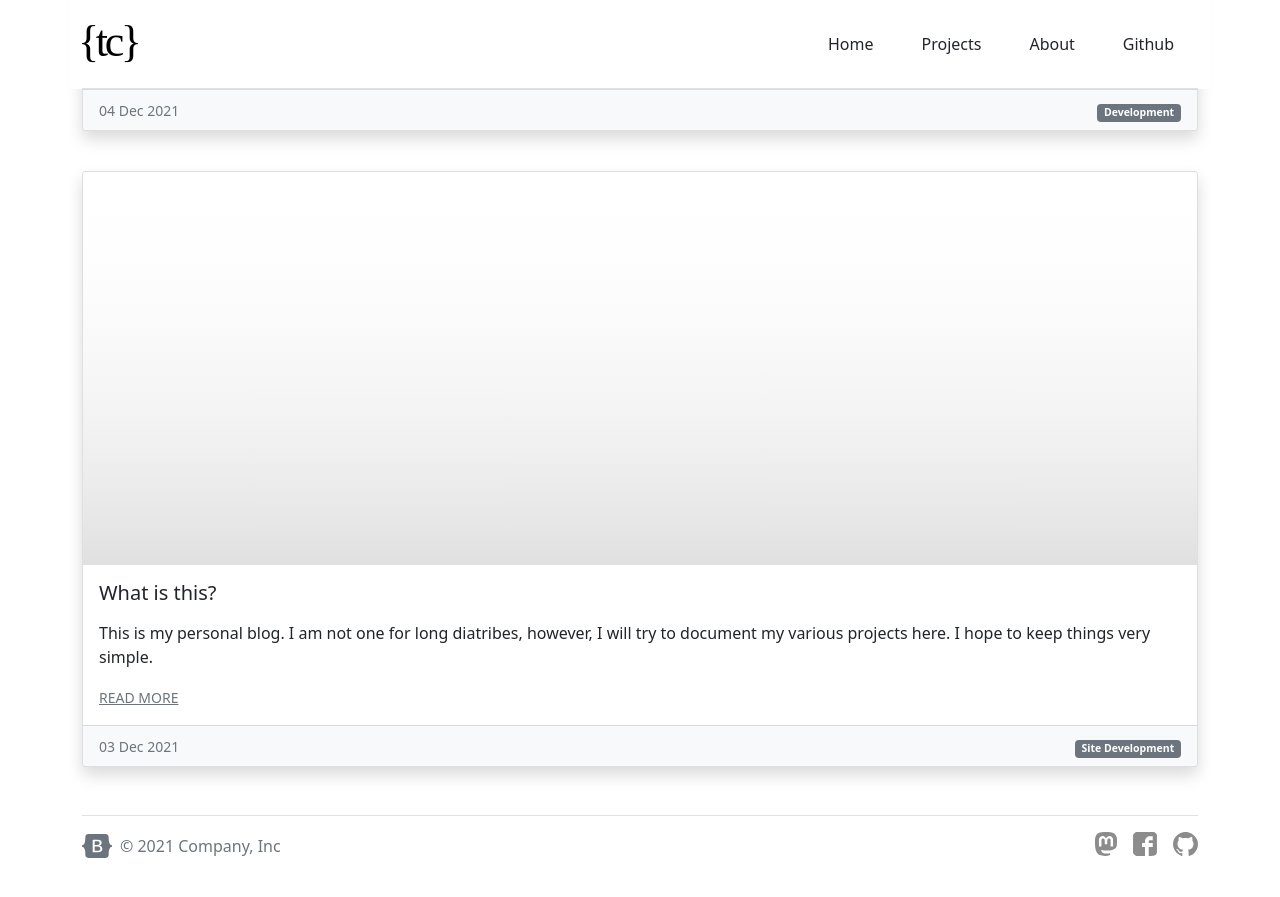
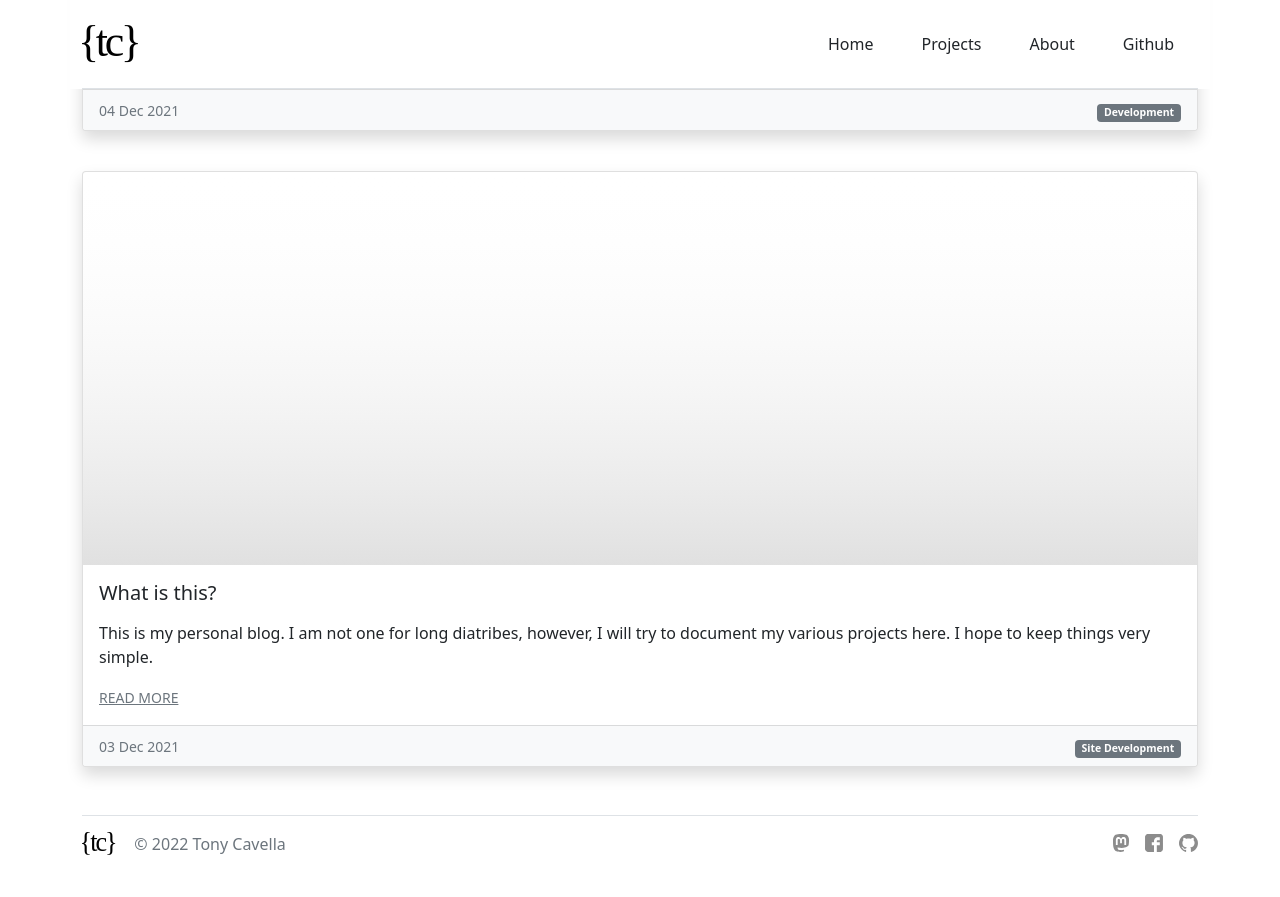
Before and after one commit to acavella/dev.cavella.com, a Jekyll site: the page built from index.md, in a window 1280 px wide and 900 px high, scrolled down 3902 px. Shown: the top 897 px of the window. Built offline with Jekyll 4.4.1, drawn with Linux system fonts in a browser that asks for light colours.

Commit message:
update footer add logo add copy text resize social

```diff
--- a/_layouts/default.html
+++ b/_layouts/default.html
@@ -51,15 +51,15 @@
       <footer class="d-flex flex-wrap justify-content-between align-items-center py-3 my-4 border-top">
         <div class="col-md-4 d-flex align-items-center">
           <a href="/" class="mb-3 me-2 mb-md-0 text-muted text-decoration-none lh-1">
-            <svg class="bi" width="30" height="24"><use xlink:href="#bootstrap"/></svg>
+            <img src="/assets/images/tc-logo4.svg" class="bi" height="24" >
           </a>
-          <span class="text-muted">&copy; 2021 Company, Inc</span>
+          <span class="text-muted">&copy; 2022 Tony Cavella</span>
         </div>
 
         <ul class="nav col-md-4 justify-content-end list-unstyled d-flex">
-          <li class="ms-3"><a class="text-muted" href="#"><img src="/assets/images/social_mastodon.svg" class="bi" height="24" ></a></li>
-          <li class="ms-3"><a class="text-muted" href="#"><img src="/assets/images/social_facebook.svg" class="bi" height="24" ></a></li>
-          <li class="ms-3"><a class="text-muted" href="#"><img src="/assets/images/social_github.svg" class="bi" height="24" ></a></li>
+          <li class="ms-3"><a class="text-muted" href="#"><img src="/assets/images/social_mastodon.svg" class="bi" height="18" ></a></li>
+          <li class="ms-3"><a class="text-muted" href="#"><img src="/assets/images/social_facebook.svg" class="bi" height="18" ></a></li>
+          <li class="ms-3"><a class="text-muted" href="#"><img src="/assets/images/social_github.svg" class="bi" height="18" ></a></li>
         </ul>
       </footer>
     </div>
```
